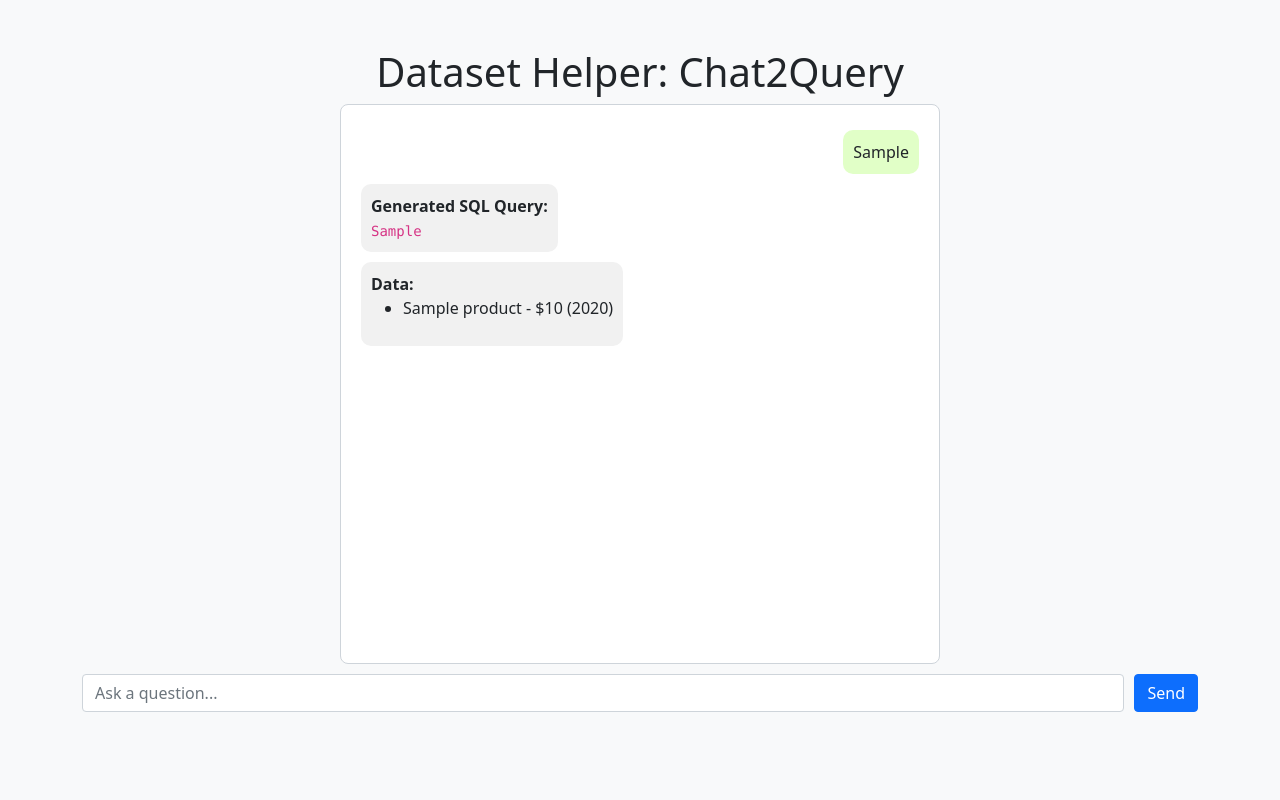
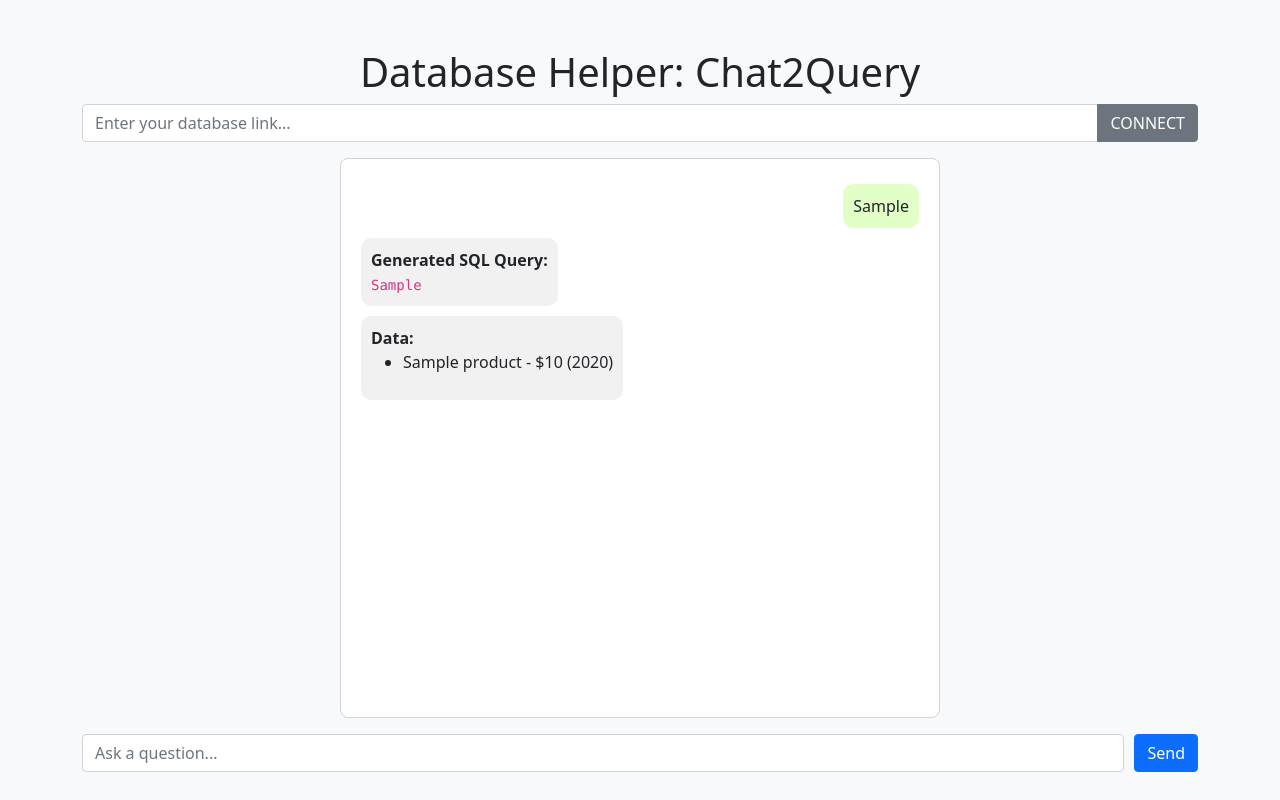
Before and after one commit to UOFT-DSI-SRI-ResponsibleLLM-Hackathon/2024-oct-4-responsible-llm-hackathon-team-8, a Flask app: template project/templates/index.html in a window 1280 px wide. Run offline with Flask 3, Linux system fonts and the light colour scheme; the template is opened without the code that fills it: most values are stand-ins (such as "Sample title", 1, 10 or a date in 2020).

Commit message:
add database link in html, add set_db_link func in app.py (not completed)

```diff
--- a/project/app.py
+++ b/project/app.py
@@ -4,11 +4,14 @@ app = Flask(__name__)
 
 # Store chat history
 chat_history = []
+database_link = ""  # Variable to store the database link
 
 @app.route('/', methods=['GET', 'POST'])
 def index():
+    global database_link
+
     if request.method == 'POST':
-        user_input = request.form['user_input']
+        user_input = request.form.get('user_input')
         # Here, you would add logic to generate the SQL query and fetch data
         sql_query = "SELECT * FROM example_table WHERE condition"  # Placeholder for generated SQL
         data = [
@@ -21,7 +24,16 @@ def index():
 
         return redirect(url_for('index'))
 
-    return render_template('index.html', chat_history=chat_history)
+    return render_template('index.html', chat_history=chat_history, database_link=database_link)
 
+@app.route('/set_db_link', methods=['POST'])
+def set_db_link():
+    global database_link
+    # database_link = request.form.get('db_link')
+    return redirect(url_for('index'))
+
+
+# python -m waitress --host=0.0.0.0 --port=5000 app:app
 if __name__ == '__main__':
-    app.run(debug=True)
+    from waitress import serve
+    serve(app, host='0.0.0.0', port=5000)
--- a/project/templates/index.html
+++ b/project/templates/index.html
@@ -3,13 +3,21 @@
 <head>
     <meta charset="UTF-8">
     <meta name="viewport" content="width=device-width, initial-scale=1.0">
-    <title>Dataset Helper</title>
+    <title>Database Helper: Chat2Query</title>
     <link rel="stylesheet" href="https://cdn.jsdelivr.net/npm/bootstrap@5.1.3/dist/css/bootstrap.min.css">
     <link rel="stylesheet" href="{{ url_for('static', filename='css/styles.css') }}"> <!-- Link to external CSS -->
 </head>
 <body>
     <div class="container mt-5">
-        <h1 class="text-center">Dataset Helper: Chat2Query</h1>
+        <h1 class="text-center">Database Helper: Chat2Query</h1>
+
+        <!-- Database link input -->
+        <form id="db-link-form" method="POST" action="/set_db_link" class="mb-3">
+            <div class="input-group">
+                <input type="text" class="form-control" id="db-link" name="db_link" placeholder="Enter your database link..." required>
+                <button type="submit" class="btn btn-secondary">CONNECT</button>
+            </div>
+        </form>
 
         <div class="chat-container d-flex flex-column" id="chat-box">
             <!-- Display chat history -->
@@ -33,7 +41,7 @@
         </div>
 
         <!-- Search bar -->
-        <form id="query-form" method="POST" action="/" class="chat-input">
+        <form id="query-form" method="POST" action="/" class="chat-input mt-3">
             <input type="text" class="form-control" id="user-input" name="user_input" placeholder="Ask a question..." required>
             <button type="submit" class="btn btn-primary">Send</button>
         </form>
```
Also changed, not shown: 1 other file.
